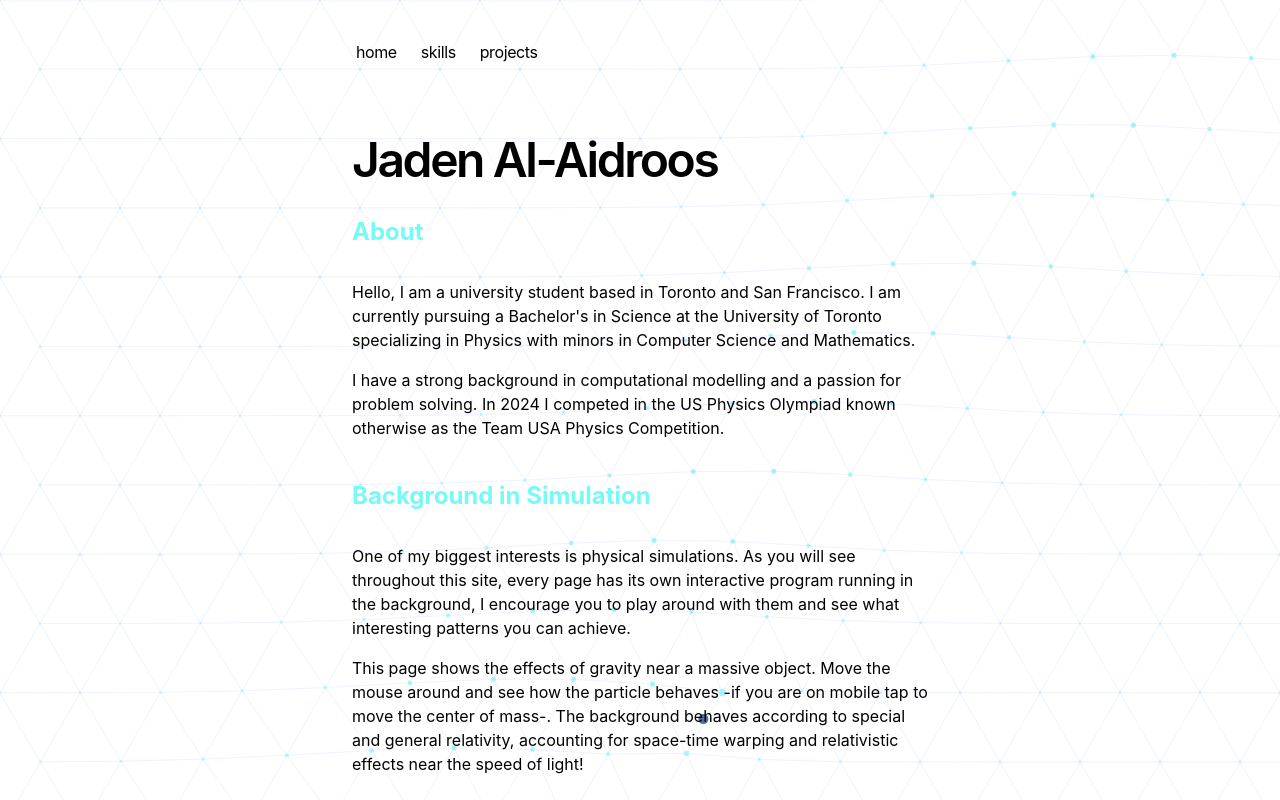
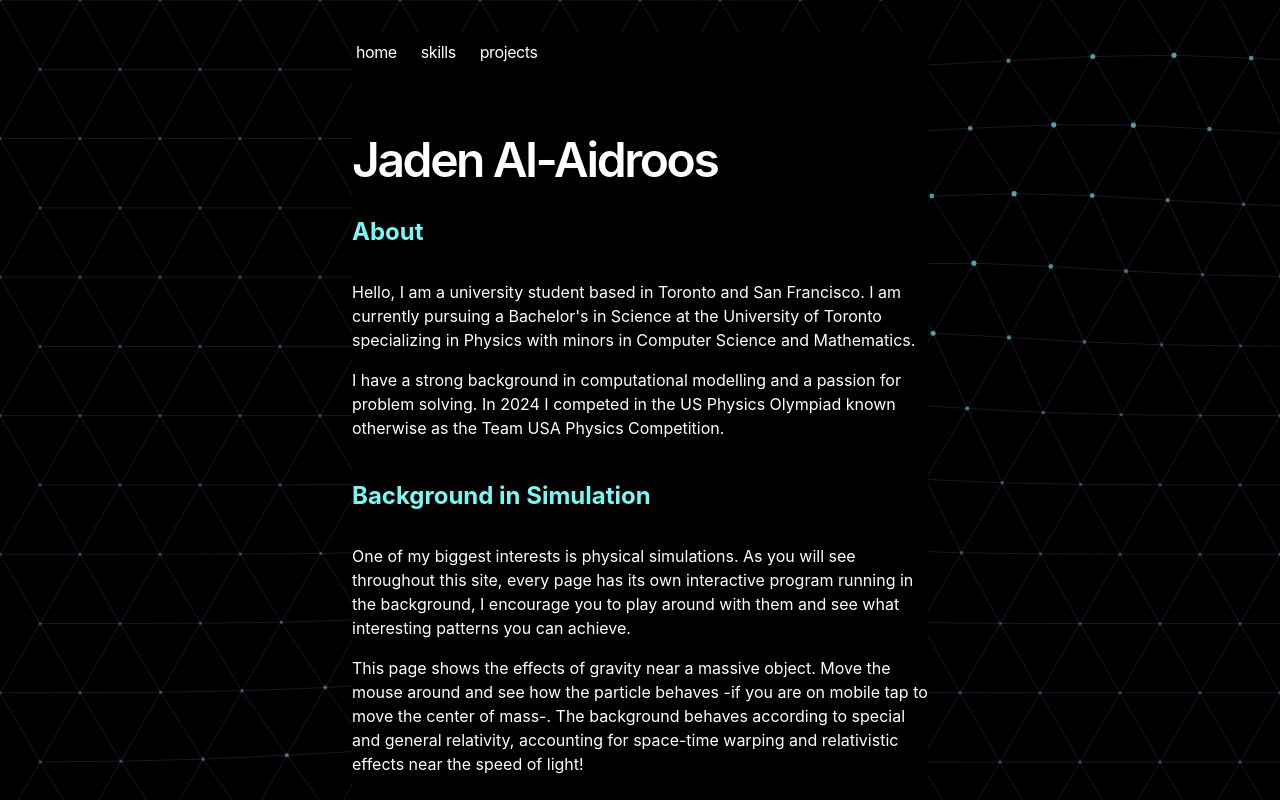
Before and after one commit to Jadenthealmighty/jaden-portfolio-v1, a Next.js app: page / in a window 1280 px wide. Shown: the top 800 px of the page. Built offline with nearby package versions, Linux system fonts and the light colour scheme.

Commit message:
Fixing dark mode

```diff
--- a/app/components/mlBackground.tsx
+++ b/app/components/mlBackground.tsx
@@ -168,8 +168,8 @@ function update_lists(x: number, y: number, x_list: Array<number>, y_list: Array
         const len = x_list.length;
         const vx = (x_list[len -1] - x_list[len-2]) / 0.03;
         const vy = (y_list[len-1] - y_list[len-2]) / 0.03;
-        const ax = (vx_list[len-1] - vx_list[len-2]) / 0.03;
-        const ay = (vy_list[len-1] - vy_list[len-2]) / 0.03;
+        const ax = (vx_list[len-2] - vx_list[len-3]) / 0.03;
+        const ay = (vy_list[len-2] - vy_list[len-3]) / 0.03;
         vx_list.push(vx);
         vy_list.push(vy);
         ax_list.push(ax);
--- a/app/global.css
+++ b/app/global.css
@@ -1,4 +1,15 @@
 @import 'tailwindcss';
+
+:root {
+  color-scheme: dark;
+}
+
+html,
+body {
+  background-color: #000;
+  color: #fff;
+}
+
 
 ::selection {
   background-color: black;
```
